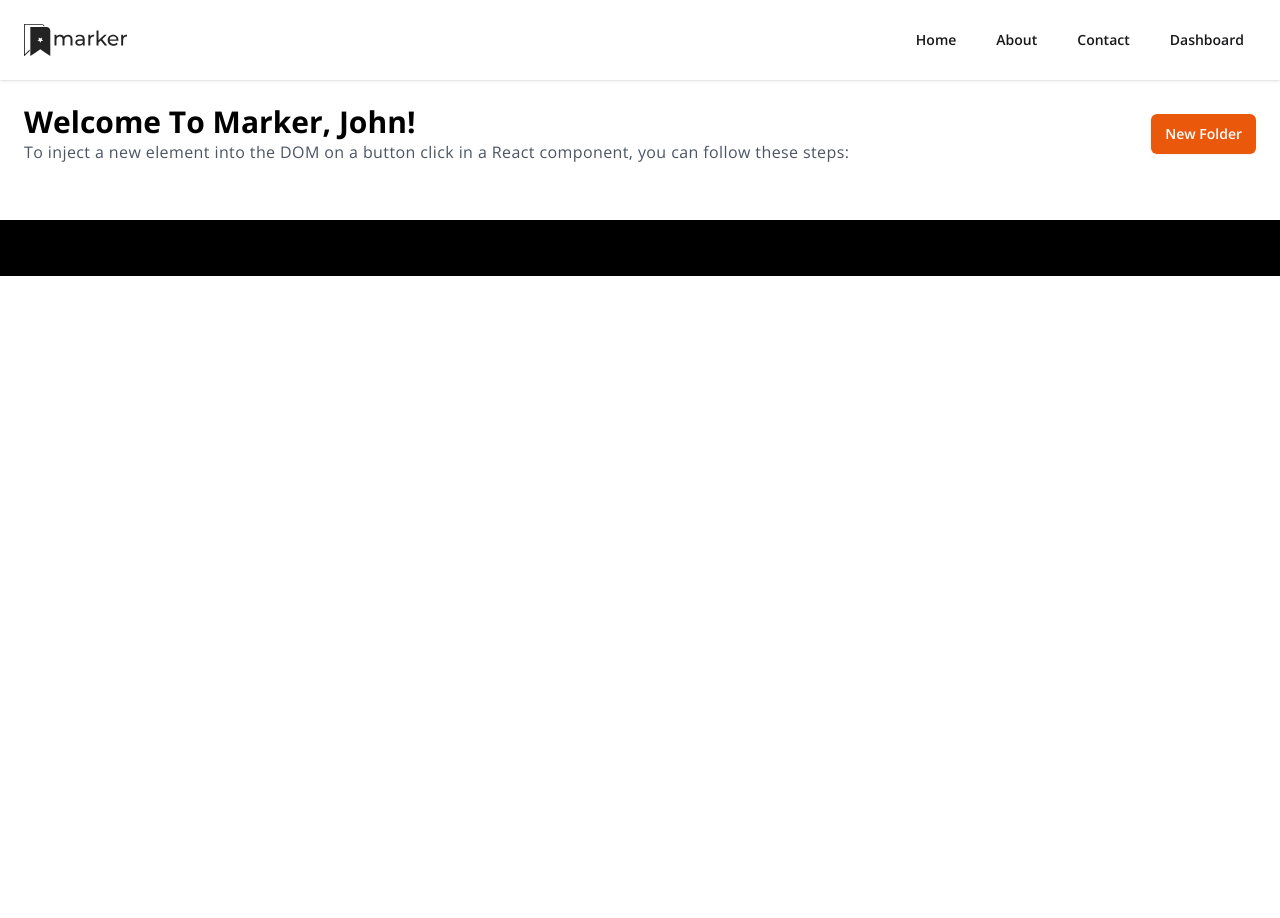
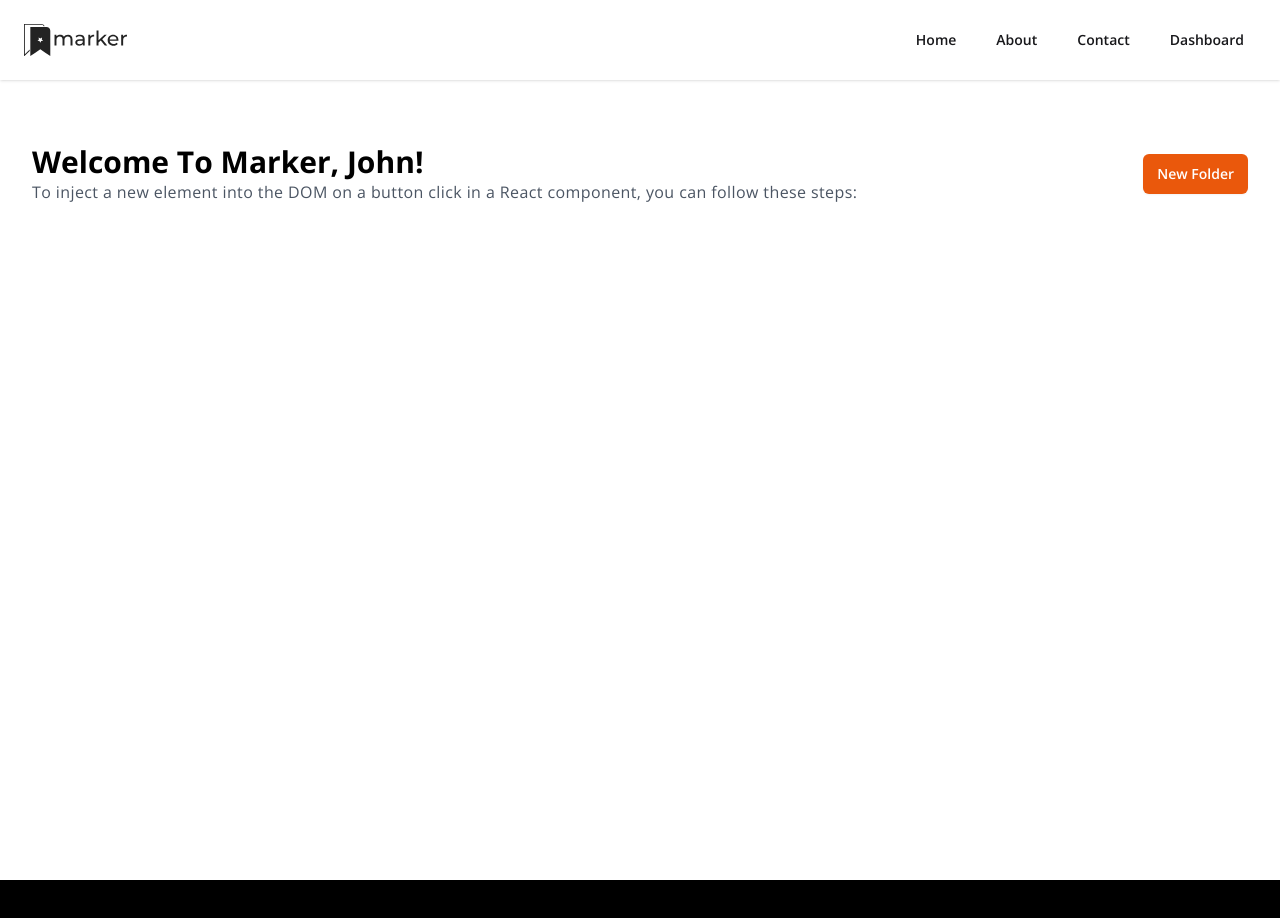
Before and after one commit to Justin-Bento/random-project, a React (Vite) app: page /dashboard/folders in a window 1280 px wide. Shown: the top 918 px of the page. Before the commit the page ends 800 px from the top, so only its background shows below. Built offline with nearby package versions, Linux system fonts and the light colour scheme.

Commit message:
added styles to simulate a container

```diff
--- a/src/pages/app/Folder.jsx
+++ b/src/pages/app/Folder.jsx
@@ -23,8 +23,8 @@ export default function Folder() {
 
   return (
     <>
-      <section className="overflow-hidden">
-        <div className="px-4 py-5 sm:p-6">
+      <section className="overflow-hidden min-h-screen">
+        <div className="px-4 py-5 sm:p-6 lg:py-16 lg:px-8">
           <div className="flex flex-col lg:flex-row items-center justify-between gap-8">
             <div>
               <Greeting name={"John"} />
```
